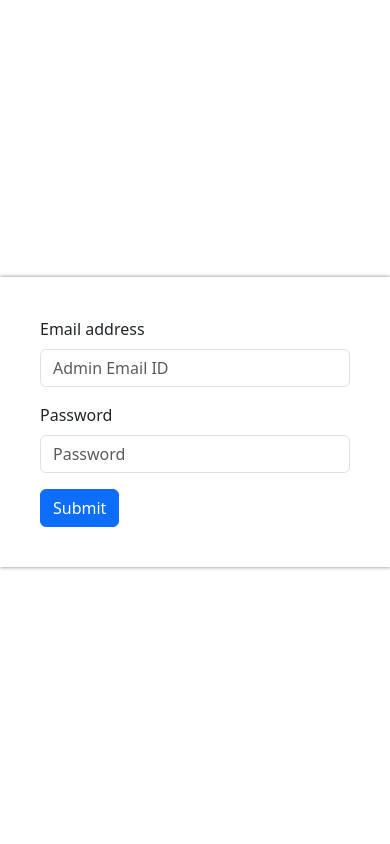
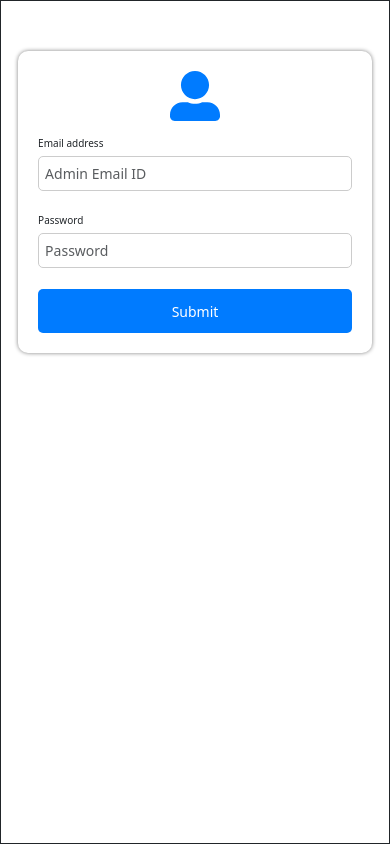
Before and after one commit to Viplove-entit11/Updated-Nigam-Service, a React (Vite) app in the folder Frontend/: page /total_request in a window 390 px wide. Built offline with nearby package versions, Linux system fonts and the light colour scheme.

Commit message:
Made complete project responsive, applied responsive css to all components.

```diff
--- a/Frontend/index.html
+++ b/Frontend/index.html
@@ -1,9 +1,9 @@
-<!doctype html>
+<!DOCTYPE html>
 <html lang="en">
   <head>
     <meta charset="UTF-8" />
     <link rel="icon" type="image/svg+xml" href="/vite.svg" />
-    <meta name="viewport" content="width=device-width, initial-scale=1.0" />
+    <meta name="viewport" content="width=device-width, initial-scale=1.0, maximum-scale=1.0, user-scalable=no" />
     <title>Citizen Service Request - Mahasamund</title>
   </head>
   <body>
--- a/Frontend/src/App.css
+++ b/Frontend/src/App.css
@@ -1,12 +1,72 @@
 .main-app{
-  /* border: 1px solid red; */
+  display: grid;
+  grid-template-areas:
+    "sidebar navbar"
+    "sidebar main-content";
+  grid-template-columns: auto 1fr;
+  grid-template-rows: auto 1fr;
   height: 100vh;
   max-height: 100vh;
-  width: 100%;
   overflow: hidden;
-  display: flex;
+  /* width: 100%!important; */
+  /* border: 1px solid black; */
 }
 
-.main-content{
+.sidebar {
+  grid-area: sidebar;
+  max-width: 300px;
+  min-width: 200px;
+  overflow-y: auto;
+}
+
+.content-navbar {
+  grid-area: navbar;
   width: 100%;
 }
+
+.main-content {
+  grid-area: main-content;
+  overflow-y: auto;
+  padding: 15px;
+}
+
+/* Responsive Breakpoints */
+@media screen and (max-width: 1024px) {
+  .main-app {
+    grid-template-areas:
+      "navbar"
+      "sidebar"
+      "main-content";
+    grid-template-columns: 1fr;
+    grid-template-rows: auto auto 1fr;
+  }
+
+  .sidebar {
+    max-width: 100%;
+    width: 100%;
+  }
+}
+
+@media screen and (max-width: 768px) {
+  .main-app {
+    grid-template-rows: auto auto 1fr;
+  }
+
+  .sidebar {
+    display: none; /* Optional: you might want a mobile menu instead */
+  }
+
+  .content-navbar {
+    padding: 10px;
+  }
+
+  .main-content {
+    padding: 10px;
+  }
+}
+
+/* Ensure no horizontal scrolling */
+body, html {
+  max-width: 100%;
+  overflow-x: hidden;
+}
--- a/Frontend/src/Components/Admin form/AdminForm.css
+++ b/Frontend/src/Components/Admin form/AdminForm.css
@@ -1,6 +1,103 @@
-.admin-form{
-    padding: 40px;
+.admin-form {
+    padding: clamp(20px, 5vw, 40px);
     box-shadow: 0px 0px 4px grey;
-    width: 500px;
+    width: clamp(280px, 90%, 500px);
+    display: flex;
+    flex-direction: column;
+    gap: clamp(15px, 3vw, 30px);
+    background: #fff;
+    border-radius: 10px;
+    /* text-align: center; */
+    margin: auto;
+    margin-top: clamp(20px, 5vh, 50px);
+}
 
+/* Admin Icon */
+.admin-icon {
+    font-size: clamp(50px, 10vw, 80px);
+    align-self: center;
+    color: #007bff;
 }
+
+/* Form Styling */
+.admin-form form {
+    display: flex;
+    flex-direction: column;
+    gap: clamp(10px, 3vw, 20px);
+}
+
+/* Input Fields */
+.admin-form input {
+    width: 100%;
+    padding: clamp(8px, 2vw, 10px);
+    border: 1px solid #ccc;
+    border-radius: 5px;
+    font-size: clamp(14px, 3vw, 16px);
+    outline: none;
+    transition: 0.3s;
+}
+
+.admin-form input:focus {
+    border-color: #007bff;
+    box-shadow: 0px 0px 5px rgba(0, 123, 255, 0.5);
+}
+
+/* Button Styling */
+.admin-form .btn {
+    padding: clamp(8px, 2vw, 10px);
+    font-size: clamp(16px, 4vw, 18px);
+    border: none;
+    border-radius: 5px;
+    background-color: #007bff;
+    color: white;
+    cursor: pointer;
+    transition: background 0.3s;
+    min-height: 44px;  /* Improve touch target */
+    min-width: 44px;   /* Improve touch target */
+}
+
+.admin-form .btn:hover {
+    background-color: #0056b3;
+}
+
+/* Responsive Design */
+@media (max-width: 600px) {
+    .admin-form {
+        width: 90%;
+        padding: 20px;
+    }
+
+    .admin-icon {
+        font-size: 60px;
+    }
+
+    .admin-form input {
+        font-size: 14px;
+        padding: 8px;
+    }
+
+    .admin-form .btn {
+        font-size: 16px;
+        padding: 8px;
+    }
+}
+
+@media (max-width: 400px) {
+    .admin-form {
+        width: 95%;
+    }
+
+    .admin-icon {
+        font-size: 50px;
+    }
+
+    .admin-form input {
+        font-size: 14px;
+        padding: 6px;
+    }
+
+    .admin-form .btn {
+        font-size: 14px;
+        padding: 6px;
+    }
+}
--- a/Frontend/src/Components/Admin form/AdminForm.jsx
+++ b/Frontend/src/Components/Admin form/AdminForm.jsx
@@ -2,19 +2,24 @@ import { useAuth } from "../../Context/Context";
 import "./AdminForm.css";
 import { toast } from "react-toastify";
 import { useNavigate } from "react-router-dom";
+import { FaUserAlt } from "react-icons/fa";
+
 
 const AdminForm = () => {
+  // navigation for navigating to a particular page or route
   const navigate = useNavigate();
+
+  // state from context
   const {
     adminEmail,
     setAdminEmail,
     adminPassword,
     setAdminPassword,
     setIsAdminLoggedIn,
-    isLoading,
     setIsLoading,
   } = useAuth();
 
+  // function for handling admin login
   const handleAdminLoggin = async (event) => {
     event.preventDefault();
 
@@ -23,7 +28,14 @@ const AdminForm = () => {
 
     try {
       setIsLoading(true)
+      // Validation for when admin email and password are empty
+      if (!adminEmail || !adminPassword) {
+        toast.error("Both email and password are required.");
+        return; // Prevent further execution
+      }
+
       const response = await fetch("http://localhost:8081/admin-login", {
+
         method: "POST",
         headers: {
           "Content-Type": "application/json",
@@ -55,11 +67,15 @@ const AdminForm = () => {
 
   return (
     <div className="admin-form">
+
+<FaUserAlt className="admin-icon"/>
+{/* admin login form */}
       <form
         onSubmit={(event) => {
           handleAdminLoggin(event);
         }}
       >
+
         <div className="mb-3">
           <label htmlFor="adminMail" className="form-label">
             Email address
@@ -73,6 +89,7 @@ const AdminForm = () => {
             onChange={(event) => {
               setAdminEmail(event.target.value);
             }}
+            required
           />
         </div>
         <div className="mb-3">
@@ -87,12 +104,16 @@ const AdminForm = () => {
             onChange={(event) => {
               setAdminPassword(event.target.value);
             }}
+            required
           />
         </div>
         <button type="submit" className="btn btn-primary">
-          {!isLoading?"Getting You In!!":"Submit"}
+          {"Submit"}
         </button>
       </form>
+
+
+
     </div>
   );
 };
--- a/Frontend/src/Components/Dashboard/Dashboard.css
+++ b/Frontend/src/Components/Dashboard/Dashboard.css
@@ -1,66 +1,119 @@
-.dashboard{
-    /* border: 1px solid; */
+.dashboard {
     height: 100%;
-    padding: 20px 30px ;
+    padding: 20px 30px;
 }
+
 .dashboard-stats {
     display: grid;
     grid-template-columns: repeat(4, 1fr);
-    grid-template-rows: repeat(1, 1fr);
     gap: 10px;
-    /* border: 1px solid ; */
-    padding: 20px 0px ;
+    padding: 20px 0px;
 }
+
 .div1, .div2, .div3, .div4 {
     border: 1px solid #ccc;
-    border-radius: 5px ;
+    border-radius: 5px;
     padding: 15px;
     grid-row: span 2 / span 2;
-    /* display: flex; */
+    background: #fff;
+    box-shadow: 0px 0px 5px rgba(0, 0, 0, 0.1);
+}
 
-}
-.div-text{
+.div-text {
     display: flex;
     justify-content: space-between;
     align-items: center;
-    font-size: 25px;
+    font-size: 20px;
     font-weight: 500;
     color: grey;
+    margin-bottom: 10px;
 }
+
 .div-value {
-    font-size: 3em;
+    font-size: 3.5em;
     font-weight: bold;
 }
-.div-link a
-{
-font-weight: 500;
+
+.div-link a {
+    font-weight: 500;
+    text-decoration: none;
+    color: #007bff;
+    transition: 0.3s;
 }
-.vendor-icon{
+
+.div-link a:hover {
+    text-decoration: underline;
+    color: #0056b3;
+}
+
+.vendor-icon {
     color: rgb(43, 107, 180);
 }
-.total-request-icon{
+
+.dash-icon {
+    font-size: 1.5em;
+}
+
+.total-request-icon {
     color: orangered;
 }
-.confirm-request-icon{
+
+.confirm-request-icon {
     color: green;
 }
-.closed-request-icon{
+
+.closed-request-icon {
     color: rgb(41, 18, 77);
 }
 
-.charts-container
-{
-    /* border: 1px solid; */
+.charts-container {
     display: flex;
-    justify-content: center;
+    justify-content: space-around;
     align-items: center;
     gap: 20px;
-    padding: 50px 20px;
+    padding: 50px 0px;
+    flex-wrap: wrap;
 }
-.chart-item{
+
+.chart-item {
     border: 1px solid #ccc;
     padding: 20px;
     border-radius: 10px;
     width: 100%;
+    max-width: 500px;
     box-shadow: 0px 0px 10px 1px rgb(155, 153, 153);
+    background: #fff;
+    text-align: center;
 }
+
+/* Responsive Design */
+@media (max-width: 1024px) {
+    .dashboard-stats {
+        grid-template-columns: repeat(2, 1fr);
+    }
+}
+
+@media (max-width: 768px) {
+    .dashboard-stats {
+        grid-template-columns: repeat(1, 1fr);
+    }
+    .charts-container {
+        flex-direction: column; /* Stack charts vertically */
+        align-items: stretch; /* Ensure charts take full width */
+    }
+}
+
+@media (max-width: 480px) {
+    .dashboard {
+        padding: 10px;
+    }
+    .div-text {
+        font-size: 18px;
+    }
+    .div-value {
+        font-size: 2em;
+    }
+    .chart-item {
+        padding: 15px;
+    }
+}
--- a/Frontend/src/Components/Navbar/Navbar.jsx
+++ b/Frontend/src/Components/Navbar/Navbar.jsx
@@ -2,15 +2,24 @@ import './Navbar.css'
 import { useAuth } from '../../Context/Context';
 
 import { FaCircleUser } from "react-icons/fa6";
+import { useNavigate } from 'react-router-dom';
 
 const Navbar = () => {
-    const {isAdminLoggedIn, logout} = useAuth();
+  const navigate = useNavigate();
+    const {isAdminLoggedIn, setIsAdminLoggedIn, adminEmail,} = useAuth();
+
+      // function for logout functionality
+  const logout = () => {
+    setIsAdminLoggedIn(false);
+    localStorage.removeItem('isAdminLoggedIn');
+    navigate("/admin-login"); // Redirect to login page after logout
+  };
 
   return (
     <div className='content-navbar'>
         <div className='navbar-right'>
         <FaCircleUser id='admin-icon' />
-        <p>Welcome, Admin !!</p>
+        <p>Welcome, {adminEmail} !!</p>
         </div>
 
 {/* navbar right  */}
--- a/Frontend/src/Pages/Admin Login/AdminLogin.css
+++ b/Frontend/src/Pages/Admin Login/AdminLogin.css
@@ -1,12 +1,32 @@
-.admin-login-page
-{
-    width: 100%;
+.admin-login-page {
+    width: 100vw;
     max-width: 100%;
     height: 100vh;
     max-height: 100vh;
     overflow: hidden;
-/* display setting */
-    display: flex ;
+
+    /* Centering */
+    display: flex;
     justify-content: center;
     align-items: center;
+    padding: clamp(10px, 3vw, 20px);
+    box-sizing: border-box;
+    border:1px solid;
 }
+
+/* Adjustments for smaller screens */
+@media (max-width: 768px) {
+    .admin-login-page {
+        height: auto; /* Allow height to adjust dynamically */
+        min-height: 100vh; /* Ensure full height */
+        padding: clamp(5px, 2vw, 10px);
+        width: 100vw;
+        max-width: 100%;
+    }
+}
+
+/* Ensure form takes full width */
+.admin-form {
+    width: 100%;
+    max-width: 500px;
+}
--- a/Frontend/src/index.css
+++ b/Frontend/src/index.css
@@ -8,8 +8,8 @@
 
 /* color defintion */
 :root{
-  --complete-background-color: rgb(167, 231, 167);
-  --incomplete-background-color: rgb(238, 172, 172);
+  --complete-background-color: rgb(184, 240, 184);
+  --incomplete-background-color: rgb(238, 185, 185);
   --complete-text-color : green;
   --incomplete-text-color: red;
 
@@ -20,10 +20,22 @@
   /* alloted color shade  */
   --alloted-background-color : rgb(174, 205, 240);
   --alloted-text-color : rgb(23, 119, 228);
+
+  /* Responsive Font Sizes */
+  --font-size-small: 12px;
+  --font-size-base: 14px;
+  --font-size-medium: 16px;
+  --font-size-large: 18px;
+  --font-size-xlarge: 22px;
 }
 
 html, body{
   font-family: 'Inter', sans-serif;
+  font-size: var(--font-size-base);
+  max-width: 100%;
+  overflow-x: hidden;
+  line-height: 1.6;
+  /* border: 1px solid; */
 }
 
 div a{
@@ -32,6 +44,44 @@ div a{
 
 p, div p{
   margin : 0;
+}
+
+img, video, iframe {
+  max-width: 100%;
+  height: auto;
+}
+
+@media screen and (max-width: 768px) {
+  :root {
+    --font-size-base: 14px;
+    --font-size-small: 12px;
+    --font-size-large: 16px;
+  }
+  button, a, select, input[type="submit"] {
+    min-height: 44px;
+    min-width: 44px;
+  }
+}
+
+@media screen and (max-width: 480px) {
+  :root {
+    --font-size-base: 12px;
+    --font-size-small: 10px;
+    --font-size-large: 14px;
+  }
+  html, body {
+    font-size: 10px;
+  }
+
+  .main-app {
+    flex-direction: column;
+  }
+}
+
+@media screen and (min-width: 1200px) {
+  html, body {
+    font-size: var(--font-size-medium);
+  }
 }
 
 @keyframes fadeIn {
```
Also changed, not shown: Frontend/src/Components/Dashboard/Dashboard.jsx (+4 -4 lines), Frontend/src/Components/Navbar/Navbar.css (+52 -9 lines), Frontend/src/Components/Sidebar/Sidebar.css (+45 -15 lines), Frontend/src/Pages/Main Page/MainPage.css (+67 -8 lines).
